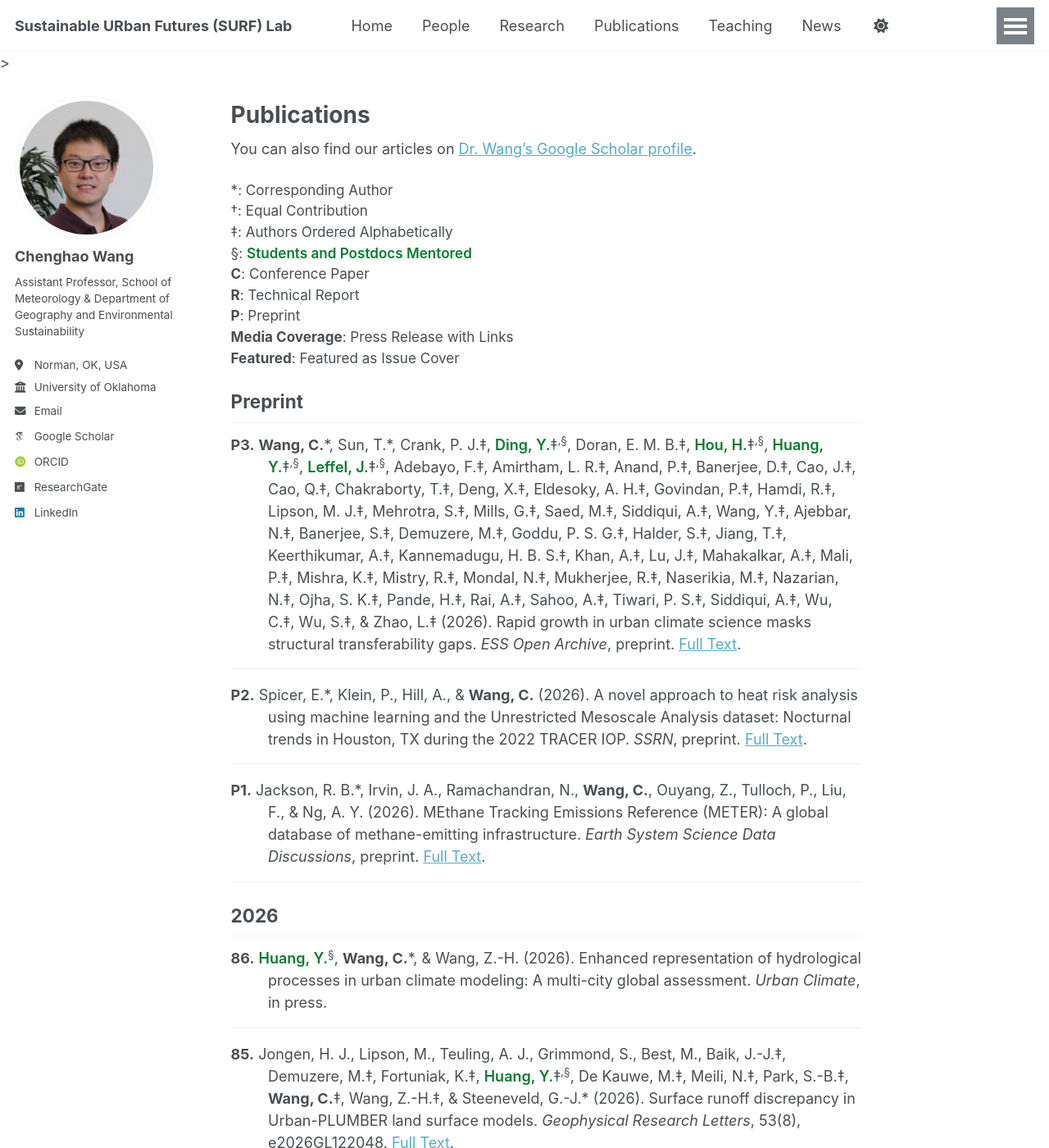
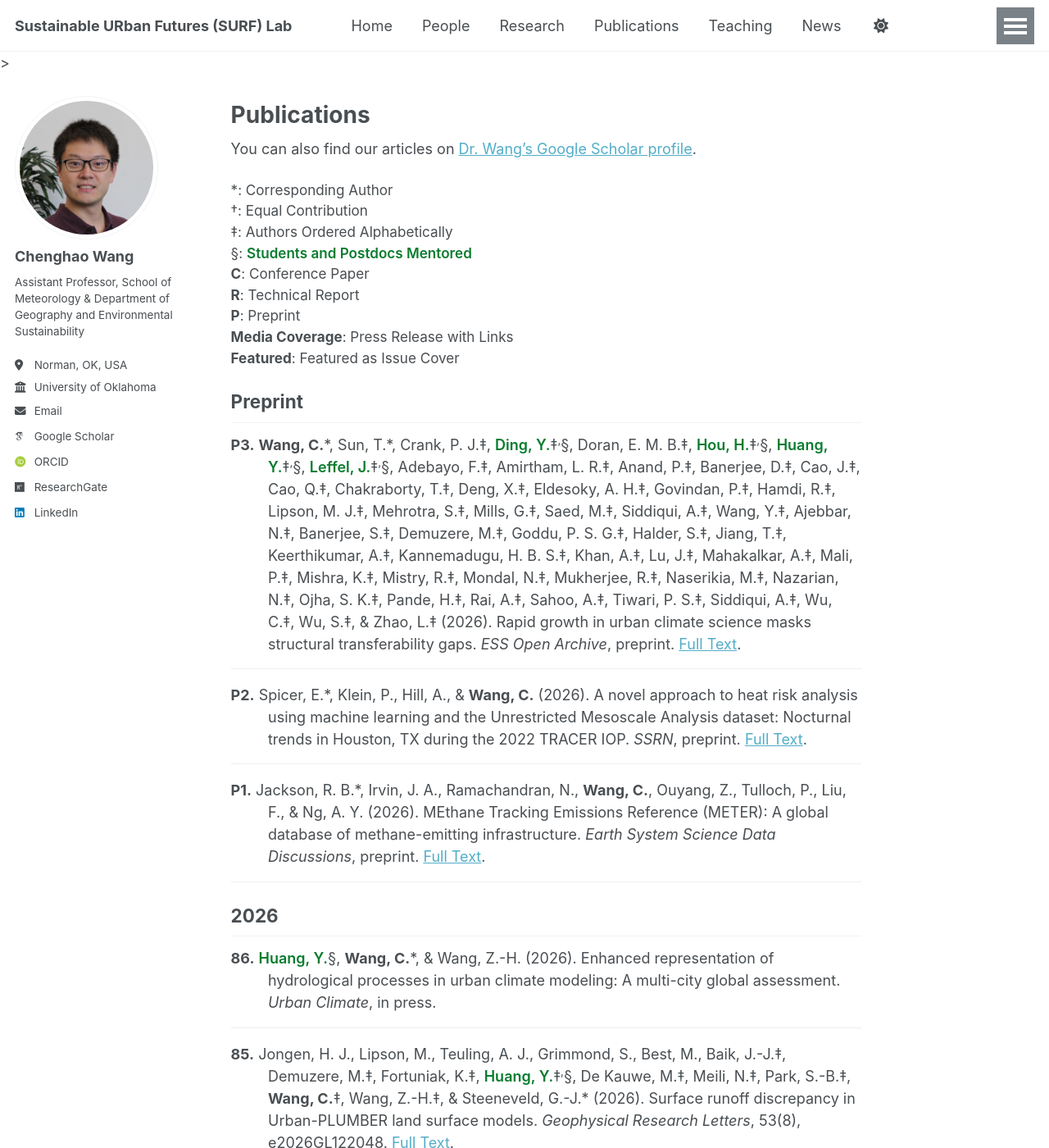
Before and after one commit to chenghaow/chenghaow.github.io, a Jekyll site: the page built from _pages/publications.md, in a window 1280 px wide and 1400 px high. Shown: the whole window at 82% size. Built offline with Jekyll 4.4.1, drawn with Linux system fonts in a browser that asks for light colours; some web fonts are replaced; a script that is not in the unit is left out; some of the changed text lies outside the part shown.

Commit message:
Update Pub format

```diff
--- a/_pages/publications.md
+++ b/_pages/publications.md
@@ -28,10 +28,10 @@
   <div class="pub-line">
     <span class="pub-num">P3.</span>
     <span class="me">Wang, C.</span>*, Sun, T.*, Crank, P. J.‡,
-    <span class="mentee">Ding, Y.</span>‡<sup>,§</sup>, Doran, E. M. B.‡,
-    <span class="mentee">Hou, H.</span>‡<sup>,§</sup>,
-    <span class="mentee">Huang, Y.</span>‡<sup>,§</sup>,
-    <span class="mentee">Leffel, J.</span>‡<sup>,§</sup>,
+    <span class="mentee">Ding, Y.</span>‡<sup>,</sup>§, Doran, E. M. B.‡,
+    <span class="mentee">Hou, H.</span>‡<sup>,</sup>§,
+    <span class="mentee">Huang, Y.</span>‡<sup>,</sup>§,
+    <span class="mentee">Leffel, J.</span>‡<sup>,</sup>§,
     Adebayo, F.‡, Amirtham, L. R.‡, Anand, P.‡, Banerjee, D.‡, Cao, J.‡, Cao, Q.‡, Chakraborty, T.‡,
     Deng, X.‡, Eldesoky, A. H.‡, Govindan, P.‡, Hamdi, R.‡, Lipson, M. J.‡, Mehrotra, S.‡, Mills, G.‡, Saed, M.‡,
     Siddiqui, A.‡, Wang, Y.‡, Ajebbar, N.‡, Banerjee, S.‡, Demuzere, M.‡, Goddu, P. S. G.‡, Halder, S.‡, Jiang, T.‡,
@@ -80,7 +80,7 @@
 <div class="pub">
   <div class="pub-line">
     <span class="pub-num">86.</span>
-    <span class="mentee">Huang, Y.</span><sup>§</sup>, <span class="me">Wang, C.</span>*, &amp; Wang, Z.-H. (2026).
+    <span class="mentee">Huang, Y.</span>§, <span class="me">Wang, C.</span>*, &amp; Wang, Z.-H. (2026).
     Enhanced representation of hydrological processes in urban climate modeling: A multi-city global assessment.
     <span class="pub-title">Urban Climate</span>, in press.
     <!-- <span class="pub-links"><a href="https://doi.org/10.1029/2026GL122048" target="_blank">Full Text</a>.</span> -->
@@ -91,7 +91,7 @@
   <div class="pub-line">
     <span class="pub-num">85.</span>
     Jongen, H. J., Lipson, M., Teuling, A. J., Grimmond, S., Best, M., Baik, J.-J.‡, Demuzere, M.‡, Fortuniak, K.‡,
-    <span class="mentee">Huang, Y.</span>‡<sup>,§</sup>, De Kauwe, M.‡, Meili, N.‡, Park, S.-B.‡,
+    <span class="mentee">Huang, Y.</span>‡<sup>,</sup>§, De Kauwe, M.‡, Meili, N.‡, Park, S.-B.‡,
     <span class="me">Wang, C.</span>‡, Wang, Z.-H.‡, &amp; Steeneveld, G.-J.* (2026).
     Surface runoff discrepancy in Urban-PLUMBER land surface models.
     <span class="pub-title">Geophysical Research Letters</span>, 53(8), e2026GL122048.
@@ -146,7 +146,7 @@
 <div class="pub">
   <div class="pub-line">
     <span class="pub-num">80.</span>
-    Zhou, Z.†, Wang, X.†, Yan, Y., Mijiddorj, L., <span class="mentee">Ding, Y.</span><sup>§</sup>,
+    Zhou, Z.†, Wang, X.†, Yan, Y., Mijiddorj, L., <span class="mentee">Ding, Y.</span>§,
     Beringer, T., Khiabani, P. M., Jentner, W. G., Hu, X.-M.,
     <span class="me">Wang, C.</span>, Carroll, B. M., Xue, M., Ebert, D., Li, B., &amp; Weng, B.* (2026).
     AIMNET: An IoT-empowered digital twin for continuous gas emission monitoring and early hazard detection.
@@ -210,7 +210,7 @@
 <div class="pub">
   <div class="pub-line">
     <span class="pub-num">77.</span>
-    <span class="mentee">Huang, Y.</span><sup>§</sup>, <span class="me">Wang, C.</span>*, Danzig, T., Lee, T. R., &amp; Pal, S. (2025).
+    <span class="mentee">Huang, Y.</span>§, <span class="me">Wang, C.</span>*, Danzig, T., Lee, T. R., &amp; Pal, S. (2025).
     Urban heat forecasting in small cities: Evaluation of a high-resolution operational numerical weather prediction model.
     <span class="pub-title">Geoscientific Model Development</span>, 18, 9237–9256.
     <span class="pub-links"><a href="https://doi.org/10.5194/gmd-18-9237-2025" target="_blank">Full Text</a>.</span>
@@ -257,7 +257,7 @@
 <div class="pub">
   <div class="pub-line">
     <span class="pub-num">73.</span>
-    <span class="mentee">Huang, Y.</span><sup>§</sup>, <span class="me">Wang, C.</span>*, &amp; Wang, Z.-H. (2025).
+    <span class="mentee">Huang, Y.</span>§, <span class="me">Wang, C.</span>*, &amp; Wang, Z.-H. (2025).
     Multi-parameterization of hydrological processes in an urban canopy model.
     <span class="pub-title">Building and Environment</span>, 285, 113567.
     <span class="pub-links"><a href="https://doi.org/10.1016/j.buildenv.2025.113567" target="_blank">Full Text</a>.</span>
@@ -268,7 +268,7 @@
 <div class="pub">
   <div class="pub-line">
     <span class="pub-num">72.</span>
-    <span class="mentee">Leffel, J.</span><sup>§</sup>, <span class="me">Wang, C.</span>*, Hu, X.-M., Feron, S., &amp; <span class="mentee">Henry, S.</span><sup>§</sup> (2025).
+    <span class="mentee">Leffel, J.</span>§, <span class="me">Wang, C.</span>*, Hu, X.-M., Feron, S., &amp; <span class="mentee">Henry, S.</span><sup>§</sup> (2025).
     Cities as hotspots of compound heat and fine particulate matter pollution: A 23-year urban–rural comparison across the United States.
     <span class="pub-title">Environmental Research</span>, 285, 122508.
     <span class="pub-links"><a href="https://doi.org/10.1016/j.envres.2025.122508" target="_blank">Full Text</a>.</span>
@@ -294,7 +294,7 @@
 <div class="pub">
   <div class="pub-line">
     <span class="pub-num">70.</span>
-    <span class="me">Wang, C.</span>*, Hu, X.-M., Feron, S., <span class="mentee">Leffel, J.</span><sup>§</sup>, &amp; Cordero, R. R. (2025).
+    <span class="me">Wang, C.</span>*, Hu, X.-M., Feron, S., <span class="mentee">Leffel, J.</span>§, &amp; Cordero, R. R. (2025).
     Compound heat and ozone pollution in the urban environment.
     <span class="pub-title">Urban Climate</span>, 62, 102511.
     <span class="pub-links"><a href="https://doi.org/10.1016/j.uclim.2025.102511" target="_blank">Full Text</a>.</span>
@@ -353,7 +353,7 @@
 <div class="pub">
   <div class="pub-line">
     <span class="pub-num">65.</span>
-    <span class="mentee">Thompson, L.</span><sup>§</sup>, <span class="me">Wang, C.</span>*, He, C., Lin, T. S., Liu, C., &amp; Dudhia, J. (2025).
+    <span class="mentee">Thompson, L.</span>§, <span class="me">Wang, C.</span>*, He, C., Lin, T. S., Liu, C., &amp; Dudhia, J. (2025).
     Assessment of convection-permitting hydroclimate modeling in urban areas across the contiguous United States.
     <span class="pub-title">Urban Climate</span>, 61, 102375.
     <span class="pub-links"><a href="https://doi.org/10.1016/j.uclim.2025.102375" target="_blank">Full Text</a>.</span>
@@ -420,7 +420,7 @@
 <div class="pub">
   <div class="pub-line">
     <span class="pub-num">60.</span>
-    Jongen, H. J., Lipson, M., Teuling, A. J., Grimmond, S., Baik, J.-J.‡, Best, M.‡, Demuzere, M.‡, Fortuniak, K.‡, <span class="mentee">Huang, Y.</span>‡<sup>,§</sup>, De Kauwe, M. G.‡,
+    Jongen, H. J., Lipson, M., Teuling, A. J., Grimmond, S., Baik, J.-J.‡, Best, M.‡, Demuzere, M.‡, Fortuniak, K.‡, <span class="mentee">Huang, Y.</span>‡<sup>,</sup>§, De Kauwe, M. G.‡,
     Li, R.‡, McNorton, J.‡, Meili, N.‡, Oleson, K.‡, Park, S.-B.‡, Sun, T.‡, Tsiringakis, A.‡, Varentsov, M.‡, <span class="me">Wang, C.</span>‡,
     Wang, Z.-H.‡, &amp; Steeneveld, G.-J.* (2024).
     The water balance representation in Urban-PLUMBER land surface models.
@@ -621,7 +621,7 @@
 <div class="pub">
   <div class="pub-line">
     <span class="pub-num">R7.</span>
-    <span class="mentee">Henry, S.</span><sup>§</sup>, &amp; <span class="me">Wang, C.</span> (2023).
+    <span class="mentee">Henry, S.</span>§, &amp; <span class="me">Wang, C.</span> (2023).
     Compound Heat Wave and PM2.5 Pollution Episodes in U.S. Cities.
     Report (Article) prepared for the
     <span class="pub-title">2023 National Weather Center Research Experience for Undergraduates Program</span>, 8 pages.
@@ -1046,7 +1046,7 @@
 <div class="pub">
   <div class="pub-line">
     <span class="pub-num">22.</span>
-    <span class="me">Wang, C.</span>, Wang, Z.-H.*, &amp; <span class="mentee">Sun, L.</span><sup>§</sup> (2020).
+    <span class="me">Wang, C.</span>, Wang, Z.-H.*, &amp; <span class="mentee">Sun, L.</span>§ (2020).
     Early-warning signals for critical temperature transitions.
     <span class="pub-title">Geophysical Research Letters</span>, 47(14), e2020GL088503.
     <span class="pub-links"><a href="https://doi.org/10.1029/2020GL088503" target="_blank">Full Text</a>.</span>
```
